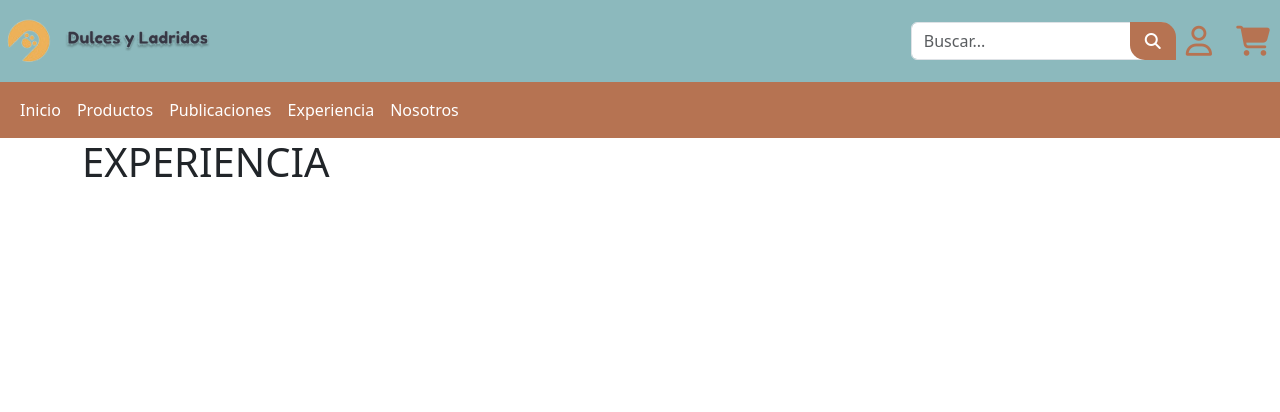
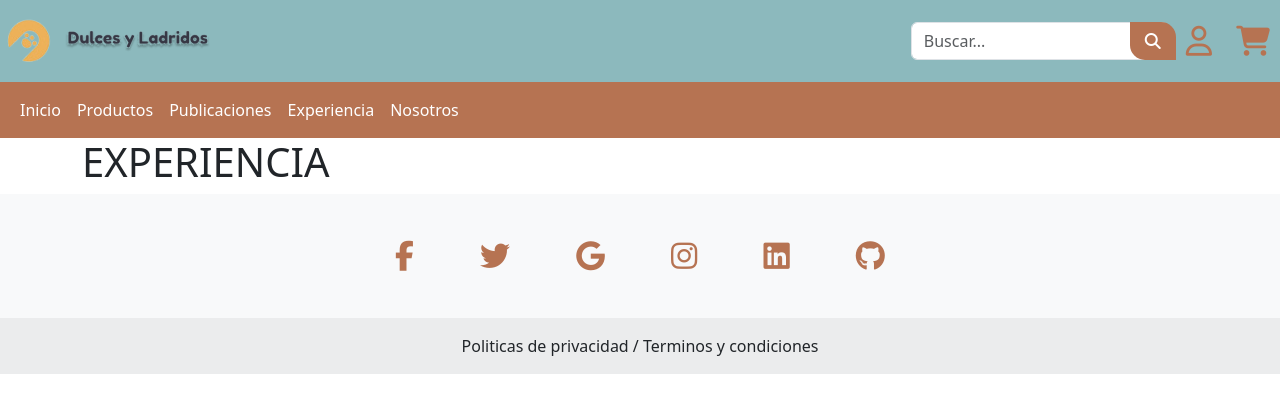
Before and after one commit to bastian982/Dulces_Y_Ladridos-LoopLegion, a plain HTML site: page assets/pages/experiencia.html in a window 1280 px wide. Drawn offline with nearby package versions, Linux system fonts and the light colour scheme.

Commit message:
Fix: Se realizaron cambios solicitados para que el header y footer aparecieran en las paginas de: Experiencia, productos y publicaciones

```diff
--- a/assets/pages/experiencia.html
+++ b/assets/pages/experiencia.html
@@ -9,7 +9,7 @@
     integrity="sha384-QWTKZyjpPEjISv5WaRU9OFeRpok6YctnYmDr5pNlyT2bRjXh0JMhjY6hW+ALEwIH" crossorigin="anonymous" />
   <script src="https://kit.fontawesome.com/aa7627e879.js" crossorigin="anonymous"></script>
 
-  <link rel="stylesheet" href="../../style-sheets/style.css" />
+  <link rel="stylesheet" href="../style-sheets/style.css" />
 </head>
 
 <body>
@@ -82,8 +82,43 @@
 
   </main>
 
-  <footer>
+  <footer class="text-center bg-body-tertiary">
+    <!-- Grid container -->
+    <div class="container pt-4">
+      <!-- Section: Social media -->
+      <section class="mb-4">
+        <!-- Facebook -->
+        <a data-mdb-ripple-init class="btn btn-link btn-floating btn-lg text-body m-1" href="#!" role="button"
+          data-mdb-ripple-color="dark"><i class="fab fa-facebook-f"></i></a>
 
+        <!-- Twitter -->
+        <a data-mdb-ripple-init class="btn btn-link btn-floating btn-lg text-body m-1" href="#!" role="button"
+          data-mdb-ripple-color="dark"><i class="fab fa-twitter"></i></a>
+
+        <!-- Google -->
+        <a data-mdb-ripple-init class="btn btn-link btn-floating btn-lg text-body m-1" href="#!" role="button"
+          data-mdb-ripple-color="dark"><i class="fab fa-google"></i></a>
+
+        <!-- Instagram -->
+        <a data-mdb-ripple-init class="btn btn-link btn-floating btn-lg text-body m-1" href="#!" role="button"
+          data-mdb-ripple-color="dark"><i class="fab fa-instagram"></i></a>
+
+        <!-- Linkedin -->
+        <a data-mdb-ripple-init class="btn btn-link btn-floating btn-lg text-body m-1" href="#!" role="button"
+          data-mdb-ripple-color="dark"><i class="fab fa-linkedin"></i></a>
+        <!-- Github -->
+        <a data-mdb-ripple-init class="btn btn-link btn-floating btn-lg text-body m-1" href="#!" role="button"
+          data-mdb-ripple-color="dark"><i class="fab fa-github"></i></a>
+      </section>
+      <!-- Section: Social media -->
+    </div>
+    <!-- Grid container -->
+    <!-- Copyright -->
+    <div class="text-center p-3" style="background-color: rgba(0, 0, 0, 0.05);">
+      Politicas de privacidad / Terminos y condiciones
+      <a class="text-body" href="https://mdbootstrap.com/"></a>
+    </div>
+    <!-- Copyright -->
   </footer>
 
 
```
Also changed, not shown: assets/pages/productos.html (+37 -2 lines), assets/pages/publicaciones.html (+37 -2 lines).
